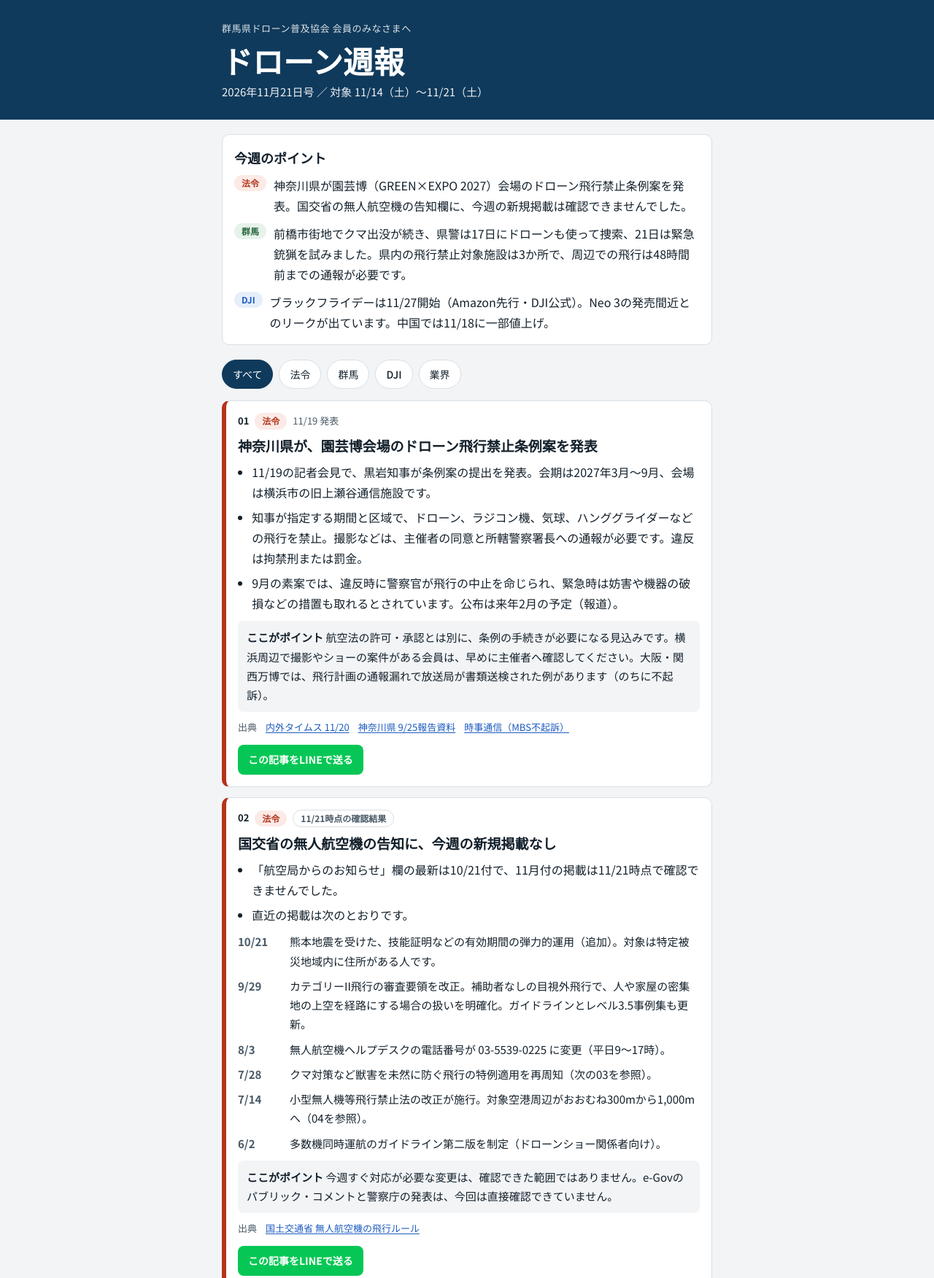
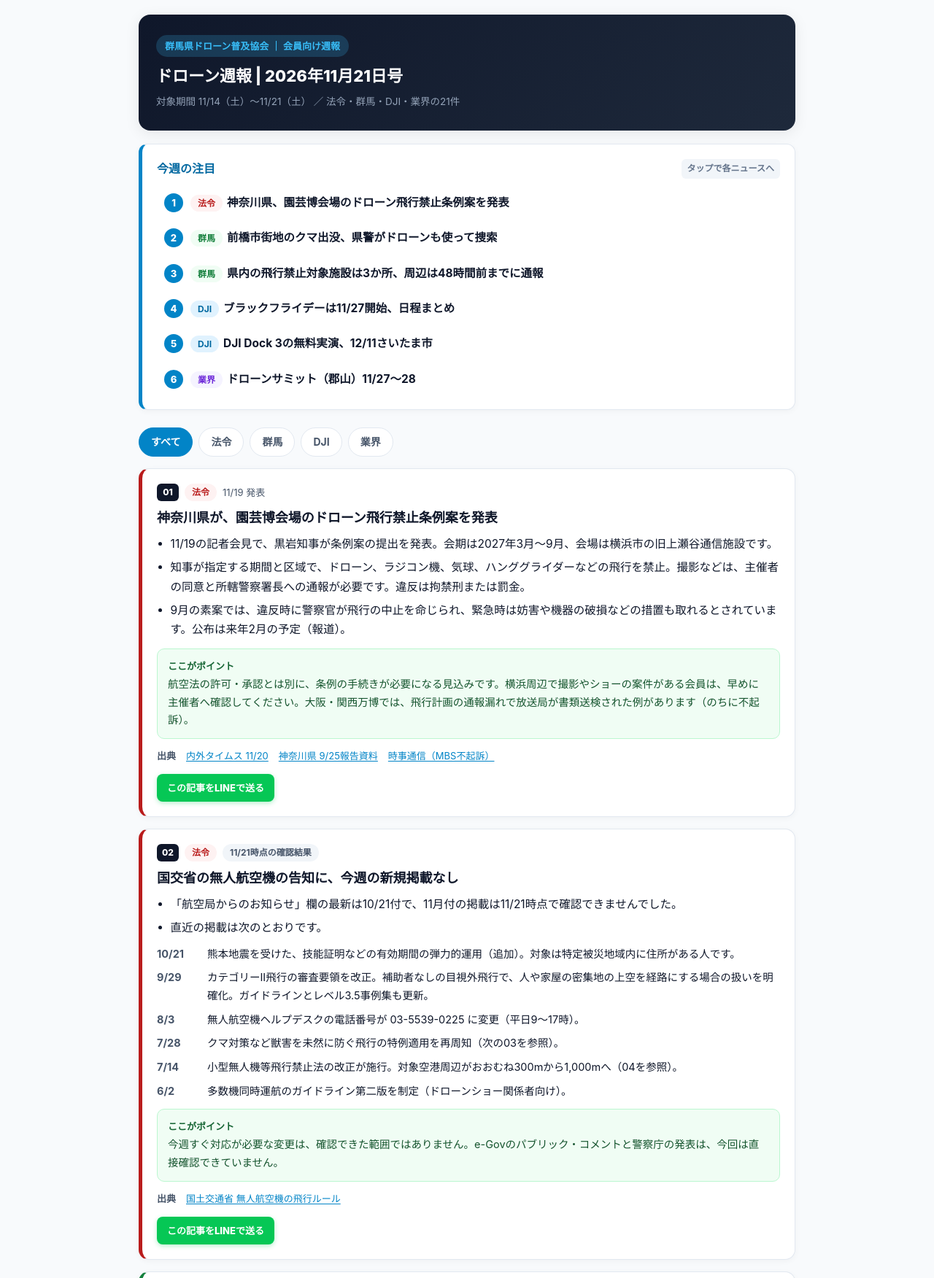
Before and after one commit to Hideming/drone-news, a plain HTML site: page weekly/20261121.html in a window 1280 px wide. Shown: the top 1752 px of the page at 73% size. Drawn offline with Linux system fonts and the light colour scheme.

Commit message:
Restyle weekly digest to match drone-news, shorten LINE text, add operator page
Co-Authored-By: Claude Opus 5.5 <noreply@anthropic.com>
Claude-Session: https://claude.ai/code/session_01SsghurYLc7HzM2ocP8e6re

```diff
--- a/weekly/20261121.html
+++ b/weekly/20261121.html
@@ -3,196 +3,168 @@
 <head>
 <meta charset="utf-8">
 <meta name="viewport" content="width=device-width, initial-scale=1">
-<title>ドローン週報 11月21日号</title>
-<link rel="preconnect" href="https://fonts.googleapis.com">
-<link rel="preconnect" href="https://fonts.gstatic.com" crossorigin>
-<link href="https://fonts.googleapis.com/css2?family=Noto+Sans+JP:wght@400;500;700&family=Zen+Kaku+Gothic+New:wght@700;900&display=swap" rel="stylesheet">
+<title>ドローン週報 | 2026年11月21日号</title>
 <style>
-/* Layout idea: one-column weekly bulletin. Priority order is law, Gunma, DJI, industry.
-   Each card carries a left stripe in its category colour. */
 :root {
-  --bg: #F2F4F6;
-  --surface: #FFFFFF;
-  --ink: #13202B;
-  --ink-2: #4A5A68;
-  --line: #D8DFE5;
-  --accent: #0F3A5C;
-  --on-accent: #FFFFFF;
-  --law: #B4341B;   --law-bg: #FBEAE6;
-  --gunma: #2B6A3E; --gunma-bg: #E6F2EA;
-  --dji: #1D5BBF;   --dji-bg: #E6EEFA;
-  --biz: #5A4A9E;   --biz-bg: #EEEAF8;
-  --note-bg: #FFF6DD; --note-line: #E8D08A;
-  --font-display: "Zen Kaku Gothic New", "Hiragino Kaku Gothic ProN", "Yu Gothic", sans-serif;
-  --font-body: "Noto Sans JP", "Hiragino Kaku Gothic ProN", "Yu Gothic", "Meiryo", sans-serif;
-  color-scheme: light;
+  --primary: #0284c7; --primary-dark: #0369a1;
+  --bg: #f8fafc; --surface: #ffffff; --ink: #0f172a; --ink-2: #475569; --line: #e2e8f0;
+  --law: #b91c1c;   --law-bg: #fef2f2;
+  --gunma: #15803d; --gunma-bg: #f0fdf4;
+  --dji: #0369a1;   --dji-bg: #e0f2fe;
+  --biz: #6d28d9;   --biz-bg: #f5f3ff;
+  --note-bg: #fffbeb; --note-line: #fde68a;
 }
-@media (prefers-color-scheme: dark) {
-  :root:not([data-theme="light"]) {
-    --bg: #0E161D; --surface: #16212A; --ink: #E6EDF2; --ink-2: #9DB0BF; --line: #27343F;
-    --accent: #0A2740; --on-accent: #EAF3FA;
-    --law: #F08A76;   --law-bg: #3A1E19;
-    --gunma: #7CC794; --gunma-bg: #17301F;
-    --dji: #7FB0F5;   --dji-bg: #16263F;
-    --biz: #B3A5F0;   --biz-bg: #28224A;
-    --note-bg: #2E2712; --note-line: #6B5A1F;
-    color-scheme: dark;
-  }
+html { scroll-behavior: smooth; -webkit-text-size-adjust: 100%; }
+* { box-sizing: border-box; }
+body {
+  margin: 0; padding: 20px 14px 40px; background: var(--bg); color: var(--ink);
+  font-family: -apple-system, BlinkMacSystemFont, "Segoe UI", Roboto, "Hiragino Kaku Gothic ProN", "Yu Gothic", sans-serif;
+  font-size: 15.5px; line-height: 1.7;
 }
-:root[data-theme="dark"] {
-  --bg: #0E161D; --surface: #16212A; --ink: #E6EDF2; --ink-2: #9DB0BF; --line: #27343F;
-  --accent: #0A2740; --on-accent: #EAF3FA;
-  --law: #F08A76;   --law-bg: #3A1E19;
-  --gunma: #7CC794; --gunma-bg: #17301F;
-  --dji: #7FB0F5;   --dji-bg: #16263F;
-  --biz: #B3A5F0;   --biz-bg: #28224A;
-  --note-bg: #2E2712; --note-line: #6B5A1F;
-  color-scheme: dark;
+a { color: var(--primary); text-underline-offset: 2px; }
+a:focus-visible, button:focus-visible, textarea:focus-visible { outline: 3px solid var(--primary); outline-offset: 2px; }
+.container { max-width: 900px; margin: 0 auto; }
+
+header.top {
+  background: linear-gradient(135deg, #0f172a 0%, #1e293b 100%); color: #ffffff;
+  padding: 28px 24px; border-radius: 16px; margin-bottom: 18px; box-shadow: 0 4px 20px rgba(0,0,0,0.08);
 }
+.header-tag {
+  display: inline-block; background: rgba(56,189,248,0.2); color: #38bdf8;
+  padding: 4px 12px; border-radius: 9999px; font-size: 13px; font-weight: 600; margin-bottom: 12px;
+}
+header.top h1 { margin: 0 0 8px; font-size: 22px; font-weight: 800; line-height: 1.35; }
+header.top p { margin: 0; font-size: 13.5px; color: #94a3b8; }
 
-* { box-sizing: border-box; }
-html { -webkit-text-size-adjust: 100%; }
-body {
-  margin: 0; background: var(--bg); color: var(--ink);
-  font-family: var(--font-body); font-size: 16px; line-height: 1.75;
+.summary-banner {
+  background: var(--surface); border: 1px solid var(--line); border-left: 5px solid var(--primary);
+  border-radius: 12px; padding: 20px; margin-bottom: 24px; box-shadow: 0 2px 8px rgba(0,0,0,0.04);
 }
-a { color: var(--dji); text-underline-offset: 2px; }
-a:focus-visible, button:focus-visible, textarea:focus-visible { outline: 3px solid var(--dji); outline-offset: 2px; }
+.summary-head { display: flex; justify-content: space-between; align-items: center; flex-wrap: wrap; gap: 8px; margin-bottom: 12px; }
+.summary-banner h2 { margin: 0; font-size: 16px; color: var(--primary-dark); }
+.summary-hint { font-size: 12px; color: #64748b; background: #f1f5f9; padding: 3px 8px; border-radius: 6px; font-weight: 600; }
+.summary-list { list-style: none; margin: 0; padding: 0; display: flex; flex-direction: column; gap: 6px; }
+.summary-list a {
+  display: grid; grid-template-columns: 26px 1fr; gap: 10px; align-items: start;
+  padding: 8px 10px; border-radius: 8px; color: var(--ink); text-decoration: none;
+}
+.summary-list a:hover { background: #f0f9ff; color: var(--primary-dark); }
+.num {
+  display: inline-flex; align-items: center; justify-content: center; width: 26px; height: 26px; border-radius: 50%;
+  background: var(--primary); color: #fff; font-size: 13px; font-weight: 800;
+}
+.summary-list b { font-weight: 700; }
+.summary-list .pill { margin-right: 6px; }
 
-.wrap { max-width: 720px; margin: 0 auto; padding: 0 16px 48px; }
-
-/* Header */
-.masthead { background: var(--accent); color: var(--on-accent); }
-.masthead .wrap { padding-top: 28px; padding-bottom: 24px; }
-.eyebrow { margin: 0; font-size: 13px; letter-spacing: .04em; opacity: .85; }
-h1 {
-  margin: 6px 0 4px; font-family: var(--font-display); font-weight: 900;
-  font-size: 34px; line-height: 1.25; text-wrap: balance;
-}
-.period { margin: 0; font-size: 15px; font-variant-numeric: tabular-nums; opacity: .92; }
-
-/* Summary */
-.summary {
-  margin-top: -1px; background: var(--surface); border: 1px solid var(--line);
-  border-radius: 10px; padding: 16px; margin-bottom: 20px;
-}
-.summary h2 { margin: 0 0 8px; font-family: var(--font-display); font-size: 18px; }
-.summary ul { margin: 0; padding: 0; list-style: none; display: grid; gap: 10px; }
-.summary li { display: grid; grid-template-columns: auto 1fr; gap: 10px; align-items: start; }
-
-.pill {
-  display: inline-block; padding: 1px 10px; border-radius: 999px; font-size: 12px; font-weight: 700;
-  line-height: 1.7; white-space: nowrap;
-}
+.pill { display: inline-block; padding: 2px 10px; border-radius: 9999px; font-size: 12px; font-weight: 700; line-height: 1.6; white-space: nowrap; }
 .pill.law   { color: var(--law);   background: var(--law-bg); }
 .pill.gunma { color: var(--gunma); background: var(--gunma-bg); }
 .pill.dji   { color: var(--dji);   background: var(--dji-bg); }
 .pill.biz   { color: var(--biz);   background: var(--biz-bg); }
-.pill.flag  { color: var(--ink-2); background: transparent; border: 1px solid var(--line); }
+.pill.flag  { color: var(--ink-2); background: #f1f5f9; }
 
-/* Filter */
 .filters { display: flex; flex-wrap: wrap; gap: 8px; margin: 0 0 16px; }
 .filters button {
-  font: inherit; font-size: 14px; font-weight: 500; padding: 6px 14px; min-height: 40px;
-  border-radius: 999px; border: 1px solid var(--line); background: var(--surface); color: var(--ink); cursor: pointer;
+  font: inherit; font-size: 14px; font-weight: 700; padding: 6px 16px; min-height: 40px;
+  border-radius: 9999px; border: 1px solid var(--line); background: var(--surface); color: var(--ink-2); cursor: pointer;
 }
-.filters button[aria-pressed="true"] { background: var(--accent); color: var(--on-accent); border-color: var(--accent); }
+.filters button[aria-pressed="true"] { background: var(--primary); color: #fff; border-color: var(--primary); }
 
-/* Cards */
-.list { display: grid; gap: 14px; }
+.list { display: grid; gap: 16px; }
 .card {
-  background: var(--surface); border: 1px solid var(--line); border-left-width: 6px;
-  border-radius: 10px; padding: 16px;
+  background: var(--surface); border: 1px solid var(--line); border-left: 5px solid var(--primary);
+  border-radius: 14px; padding: 20px; box-shadow: 0 2px 8px rgba(0,0,0,0.04); scroll-margin-top: 16px;
 }
 .card[data-main="law"]   { border-left-color: var(--law); }
 .card[data-main="gunma"] { border-left-color: var(--gunma); }
 .card[data-main="dji"]   { border-left-color: var(--dji); }
 .card[data-main="biz"]   { border-left-color: var(--biz); }
 .card[hidden] { display: none; }
-
 .meta { display: flex; flex-wrap: wrap; align-items: center; gap: 6px 8px; font-size: 13px; color: var(--ink-2); }
-.no { font-variant-numeric: tabular-nums; font-weight: 700; color: var(--ink); }
-.card h3 {
-  margin: 8px 0 8px; font-family: var(--font-display); font-weight: 900; font-size: 19px; line-height: 1.5; text-wrap: balance;
+.no {
+  display: inline-flex; align-items: center; justify-content: center; min-width: 30px; height: 24px; padding: 0 6px;
+  border-radius: 6px; background: #0f172a; color: #fff; font-size: 12px; font-weight: 800;
 }
+.card h3 { margin: 10px 0 10px; font-size: 18px; font-weight: 800; line-height: 1.45; }
 .card ul.pts { margin: 0 0 10px; padding-left: 1.2em; display: grid; gap: 6px; }
 .point {
-  margin: 10px 0 0; padding: 10px 12px; border-radius: 8px; background: var(--bg); font-size: 15px;
+  margin: 12px 0 0; padding: 12px 14px; border-radius: 10px; font-size: 14.5px;
+  background: var(--gunma-bg); border: 1px solid #bbf7d0; color: #14532d;
 }
-.point b { font-weight: 700; }
-.src { margin: 10px 0 0; font-size: 13px; color: var(--ink-2); display: flex; flex-wrap: wrap; gap: 2px 12px; }
-.src span { font-weight: 500; }
+.point b { display: block; color: #166534; font-size: 13px; margin-bottom: 2px; }
+.src { margin: 12px 0 0; font-size: 13px; color: var(--ink-2); display: flex; flex-wrap: wrap; gap: 4px 14px; }
+.src span { font-weight: 700; }
 
 .recap { margin: 8px 0 10px; display: grid; gap: 8px; }
-.recap div { display: grid; grid-template-columns: 4.2em 1fr; gap: 8px; font-size: 15px; }
-.recap dt, .recap .d { font-variant-numeric: tabular-nums; font-weight: 700; color: var(--ink-2); }
-
-.bf { margin: 8px 0 10px; display: grid; gap: 0; border: 1px solid var(--line); border-radius: 8px; overflow: hidden; }
-.bf div { display: grid; grid-template-columns: 7.2em 1fr; gap: 10px; padding: 8px 12px; font-size: 15px; border-top: 1px solid var(--line); }
+.recap div { display: grid; grid-template-columns: 4.2em 1fr; gap: 8px; font-size: 14.5px; }
+.recap .d { font-weight: 700; color: var(--ink-2); }
+.bf { margin: 8px 0 10px; border: 1px solid var(--line); border-radius: 10px; overflow: hidden; }
+.bf div { display: grid; grid-template-columns: 7.2em 1fr; gap: 10px; padding: 8px 12px; font-size: 14.5px; border-top: 1px solid var(--line); }
 .bf div:first-child { border-top: 0; }
 .bf .k { font-weight: 700; }
-.bf .v { font-variant-numeric: tabular-nums; }
 
-/* Sections below the list */
-section.block { margin-top: 28px; }
-section.block h2 { font-family: var(--font-display); font-size: 20px; margin: 0 0 10px; }
-.sched { display: grid; gap: 0; background: var(--surface); border: 1px solid var(--line); border-radius: 10px; overflow: hidden; }
-.sched div { display: grid; grid-template-columns: 6.2em 1fr; gap: 10px; padding: 10px 14px; border-top: 1px solid var(--line); font-size: 15px; }
+section.block { margin-top: 32px; }
+section.block > h2 {
+  margin: 0 0 12px; padding-left: 10px; border-left: 4px solid var(--primary);
+  font-size: 18px; font-weight: 800; color: var(--primary-dark);
+}
+.lead { margin: 0 0 12px; font-size: 14px; color: var(--ink-2); }
+.sched { background: var(--surface); border: 1px solid var(--line); border-radius: 12px; overflow: hidden; }
+.sched div { display: grid; grid-template-columns: 6.4em 1fr; gap: 10px; padding: 10px 14px; border-top: 1px solid var(--line); font-size: 14.5px; }
 .sched div:first-child { border-top: 0; }
-.sched .d { font-variant-numeric: tabular-nums; font-weight: 700; }
+.sched .d { font-weight: 800; color: var(--primary-dark); }
 
-.note { background: var(--note-bg); border: 1px solid var(--note-line); border-radius: 10px; padding: 14px 16px; }
-.note h2 { margin-bottom: 6px; }
-.note ul { margin: 0; padding-left: 1.2em; display: grid; gap: 4px; font-size: 15px; }
+.note { background: var(--note-bg); border: 1px solid var(--note-line); border-radius: 12px; padding: 16px 18px; }
+.note ul { margin: 0; padding-left: 1.2em; display: grid; gap: 4px; font-size: 14.5px; }
 
-.line-box { background: var(--surface); border: 1px solid var(--line); border-radius: 10px; padding: 14px 16px; }
-.line-box p { margin: 0 0 10px; font-size: 14px; color: var(--ink-2); }
+.control-panel {
+  background: #ffffff; border: 2px solid var(--primary); border-radius: 14px; padding: 20px;
+  margin-bottom: 24px; box-shadow: 0 4px 14px rgba(2,132,199,0.1);
+}
+.control-title { margin: 0 0 6px; font-size: 16px; font-weight: 800; color: var(--primary-dark); }
+.control-desc { margin: 0 0 14px; font-size: 13px; color: var(--ink-2); }
 textarea {
-  width: 100%; min-height: 300px; font: inherit; font-size: 14px; line-height: 1.7; padding: 10px 12px;
-  border: 1px solid var(--line); border-radius: 8px; background: var(--bg); color: var(--ink); resize: vertical;
+  width: 100%; min-height: 190px; font: inherit; font-size: 14px; line-height: 1.6; padding: 12px 14px;
+  border: 1px solid var(--line); border-radius: 8px; background: #f8fafc; color: #334155; resize: vertical;
 }
-.copy {
-  margin-top: 10px; font: inherit; font-weight: 700; font-size: 15px; padding: 10px 18px; min-height: 44px;
-  border: 0; border-radius: 8px; background: var(--accent); color: var(--on-accent); cursor: pointer;
+.actions { display: flex; flex-wrap: wrap; align-items: center; gap: 12px; margin-top: 12px; }
+.line-share, .btn {
+  display: inline-flex; align-items: center; justify-content: center; gap: 8px; min-height: 44px; padding: 12px 20px;
+  border: 0; border-radius: 8px; font: inherit; font-size: 14px; font-weight: 800; text-decoration: none; cursor: pointer;
 }
-.line-share {
-  display: inline-flex; align-items: center; justify-content: center; gap: 6px; min-height: 44px; padding: 10px 18px;
-  border-radius: 8px; background: #06C755; color: #FFFFFF; font-weight: 700; font-size: 15px; text-decoration: none;
+.line-share { background: #06c755; color: #ffffff !important; box-shadow: 0 2px 6px rgba(6,199,85,0.3); }
+.line-share:hover { background: #05b04c; }
+.btn { background: var(--primary); color: #fff; box-shadow: 0 2px 6px rgba(2,132,199,0.2); }
+.btn:hover { background: var(--primary-dark); }
+.card .line-share { margin-top: 14px; min-height: 38px; padding: 8px 14px; font-size: 13px; }
+.status { font-size: 13px; color: var(--ink-2); }
+footer { margin-top: 32px; font-size: 12px; color: var(--ink-2); text-align: center; }
+footer a { font-weight: 700; }
+@media (max-width: 640px) {
+  .actions a, .actions button { width: 100%; }
 }
-.line-share:hover { background: #05A847; }
-.card .line-share { margin-top: 12px; min-height: 40px; padding: 8px 14px; font-size: 14px; }
-.actions { display: flex; flex-wrap: wrap; align-items: center; gap: 10px; margin-top: 10px; }
-.actions .copy { margin-top: 0; }
-.status { margin-left: 10px; font-size: 14px; color: var(--ink-2); }
-.lead { margin: 0 0 12px; font-size: 15px; color: var(--ink-2); }
-footer { margin-top: 28px; font-size: 12px; color: var(--ink-2); }
-
-@media (min-width: 560px) {
-  h1 { font-size: 42px; }
-  .wrap { padding-left: 24px; padding-right: 24px; }
-}
-@media (prefers-reduced-motion: reduce) { * { scroll-behavior: auto !important; transition: none !important; } }
+@media (prefers-reduced-motion: reduce) { html { scroll-behavior: auto; } }
 </style>
 </head>
 <body>
+<main class="container">
 
-<header class="masthead">
-  <div class="wrap">
-    <p class="eyebrow">群馬県ドローン普及協会 会員のみなさまへ</p>
-    <h1>ドローン週報</h1>
-    <p class="period">2026年11月21日号 ／ 対象 11/14（土）〜11/21（土）</p>
-  </div>
-</header>
+  <header class="top">
+    <span class="header-tag">群馬県ドローン普及協会 ｜ 会員向け週報</span>
+    <h1>ドローン週報 | 2026年11月21日号</h1>
+    <p>対象期間 11/14（土）〜11/21（土） ／ 法令・群馬・DJI・業界の21件</p>
+  </header>
 
-<main class="wrap">
-
-  <section class="summary" aria-labelledby="sum-h" style="margin-top:20px">
-    <h2 id="sum-h">今週のポイント</h2>
-    <ul>
-      <li><span class="pill law">法令</span><span>神奈川県が園芸博（GREEN×EXPO 2027）会場のドローン飛行禁止条例案を発表。国交省の無人航空機の告知欄に、今週の新規掲載は確認できませんでした。</span></li>
-      <li><span class="pill gunma">群馬</span><span>前橋市街地でクマ出没が続き、県警は17日にドローンも使って捜索、21日は緊急銃猟を試みました。県内の飛行禁止対象施設は3か所で、周辺での飛行は48時間前までの通報が必要です。</span></li>
-      <li><span class="pill dji">DJI</span><span>ブラックフライデーは11/27開始（Amazon先行・DJI公式）。Neo 3の発売間近とのリークが出ています。中国では11/18に一部値上げ。</span></li>
-    </ul>
+  <section class="summary-banner" aria-labelledby="sum-h">
+    <div class="summary-head"><h2 id="sum-h">今週の注目</h2><span class="summary-hint">タップで各ニュースへ</span></div>
+    <ol class="summary-list">
+      <li><a href="#n01"><span class="num">1</span><span><span class="pill law">法令</span><b>神奈川県、園芸博会場のドローン飛行禁止条例案を発表</b></span></a></li>
+      <li><a href="#nG1"><span class="num">2</span><span><span class="pill gunma">群馬</span><b>前橋市街地のクマ出没、県警がドローンも使って捜索</b></span></a></li>
+      <li><a href="#n04"><span class="num">3</span><span><span class="pill gunma">群馬</span><b>県内の飛行禁止対象施設は3か所、周辺は48時間前までに通報</b></span></a></li>
+      <li><a href="#n07"><span class="num">4</span><span><span class="pill dji">DJI</span><b>ブラックフライデーは11/27開始、日程まとめ</b></span></a></li>
+      <li><a href="#n12"><span class="num">5</span><span><span class="pill dji">DJI</span><b>DJI Dock 3の無料実演、12/11さいたま市</b></span></a></li>
+      <li><a href="#n10"><span class="num">6</span><span><span class="pill biz">業界</span><b>ドローンサミット（郡山）11/27〜28</b></span></a></li>
+    </ol>
   </section>
 
   <div class="filters" role="group" aria-label="カテゴリで絞り込み">
@@ -559,56 +531,11 @@ footer { margin-top: 28px; font-size: 12px; color: var(--ink-2); }
     </p>
   </section>
 
-  <section class="block note" aria-labelledby="chk-h">
-    <h2 id="chk-h">配信前に確認したい点</h2>
-    <ul>
-      <li>群馬の項目は、上毛新聞の見出しと冒頭、県・市の発表、各社のリリースで確認しました。NHKや読売など、ほかの地元メディアは未確認です。前橋のクマ対応は、21日夕方までの情報です。</li>
-      <li>e-Govのパブリック・コメントと警察庁の発表は、直接確認できていません。</li>
-      <li>DJIの新製品に関する情報は、公式発表ではなくリークです。</li>
-      <li>国交省ページの内容は、2026年11月21日に取得したものです。</li>
-    </ul>
-  </section>
-
-  <section class="block" aria-labelledby="line-h">
-    <h2 id="line-h">LINE投稿用テキスト</h2>
-    <div class="line-box">
-      <p>LINEには見出しだけが届き、リンクを開くとこのページで詳細を読めます。「LINEで送る」を押すと、送り先のトークを選べます（スマホのLINEアプリ）。各記事の下のボタンは、その記事の見出しとリンクだけを送ります。</p>
-      <textarea id="line-text" aria-label="LINE投稿用テキスト">【ドローン週報 11/21号】
-
-■法令
-・神奈川県、園芸博会場のドローン飛行禁止条例案を発表
-・国交省の告知、今週の新規掲載なし
-
-■群馬
-・前橋市街地のクマ捜索に県警がドローン
-・県内の飛行禁止対象施設は3か所、周辺は48時間前までに通報
-・JULC群馬教習所で更新講習（11/26）
-・ほか県内の最近の動き6件
-
-■DJI
-・Neo 3は発売間近か（非公式情報）
-・ブラックフライデーは11/27開始
-・中国で一部値上げ、日本は未発表
-・DJI Dock 3の無料実演、12/11さいたま市
-・DJI産業機の月額導入、ドロサツ!!が受付再開
-
-■業界
-・BEPラインがロボット大賞で優秀賞
-・ドローンサミット（郡山）11/27〜28
-・うめきたの森でドローンショー
-・NTTイードローン、二等保有者向けの一等講習
-
-詳細はこちら
-https://hideming.github.io/drone-news/weekly/20261121.html</textarea>
-      <div class="actions"><a class="line-share" id="line-all" href="https://line.me/R/share" target="_blank" rel="noopener">LINEで送る</a><button type="button" class="copy" id="copy-btn">テキストをコピー</button><span class="status" id="copy-status" role="status" aria-live="polite"></span></div>
-    </div>
-  </section>
-
   <footer>
     <p>作成日 2026年11月21日。出典の記載日は、各ページの公開日または更新日です。公式発表と食い違う場合は、公式発表を優先してください。</p>
+    <p><a href="./">バックナンバー一覧</a></p>
   </footer>
 </main>
-
 <script>
 (function () {
   var buttons = document.querySelectorAll('.filters button');
@@ -623,42 +550,19 @@ https://hideming.github.io/drone-news/weekly/20261121.html</textarea>
       });
     });
   });
-
   var LINE = 'https://line.me/R/share?text=';
   var PAGE = 'https://hideming.github.io/drone-news/weekly/20261121.html';
-  function clip(t, n) { t = t.replace(/\s+/g, ' ').trim(); return t.length > n ? t.slice(0, n - 1) + '…' : t; }
-
   cards.forEach(function (c) {
     var h = c.querySelector('h3');
     if (!h) return;
-    var lines = ['【ドローン週報 11/21号】', clip(h.textContent, 60), '詳細 ' + PAGE + '#' + c.id];
+    var t = h.textContent.replace(/\s+/g, ' ').trim();
     var a = document.createElement('a');
     a.className = 'line-share';
-    a.href = LINE + encodeURIComponent(lines.join('\n'));
+    a.href = LINE + encodeURIComponent('【ドローン週報】' + t + '\n' + PAGE + '#' + c.id);
     a.target = '_blank'; a.rel = 'noopener';
     a.textContent = 'この記事をLINEで送る';
-    a.setAttribute('aria-label', 'LINEで送る：' + h.textContent);
+    a.setAttribute('aria-label', 'LINEで送る：' + t);
     c.appendChild(a);
-  });
-
-  var all = document.getElementById('line-all');
-  var taAll = document.getElementById('line-text');
-  function setAll() { all.href = LINE + encodeURIComponent(taAll.value); }
-  setAll();
-  taAll.addEventListener('input', setAll);
-
-  var btn = document.getElementById('copy-btn');
-  var ta = document.getElementById('line-text');
-  var st = document.getElementById('copy-status');
-  btn.addEventListener('click', function () {
-    ta.focus(); ta.select();
-    var done = function () { st.textContent = 'コピーしました'; };
-    var fail = function () { st.textContent = 'コピーできませんでした。テキストを長押しして選び、コピーしてください'; };
-    try {
-      if (navigator.clipboard && navigator.clipboard.writeText) {
-        navigator.clipboard.writeText(ta.value).then(done, fail);
-      } else { fail(); }
-    } catch (e) { fail(); }
   });
 })();
 </script>
```
Also changed, not shown: weekly/operator_20261121.html (added, +206 -0 lines).
